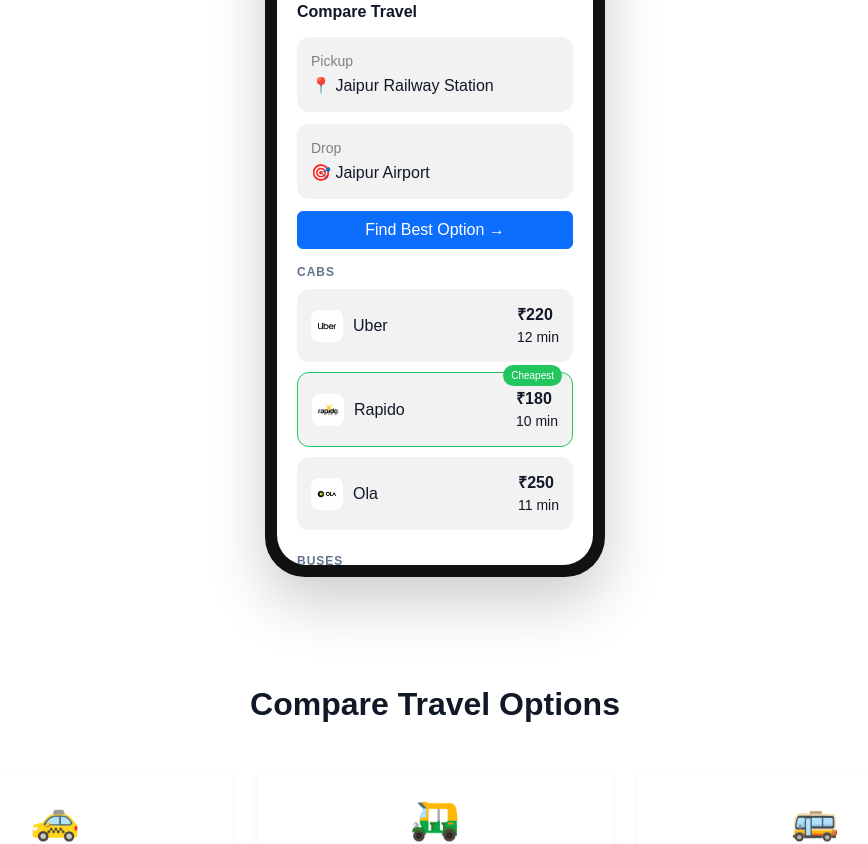
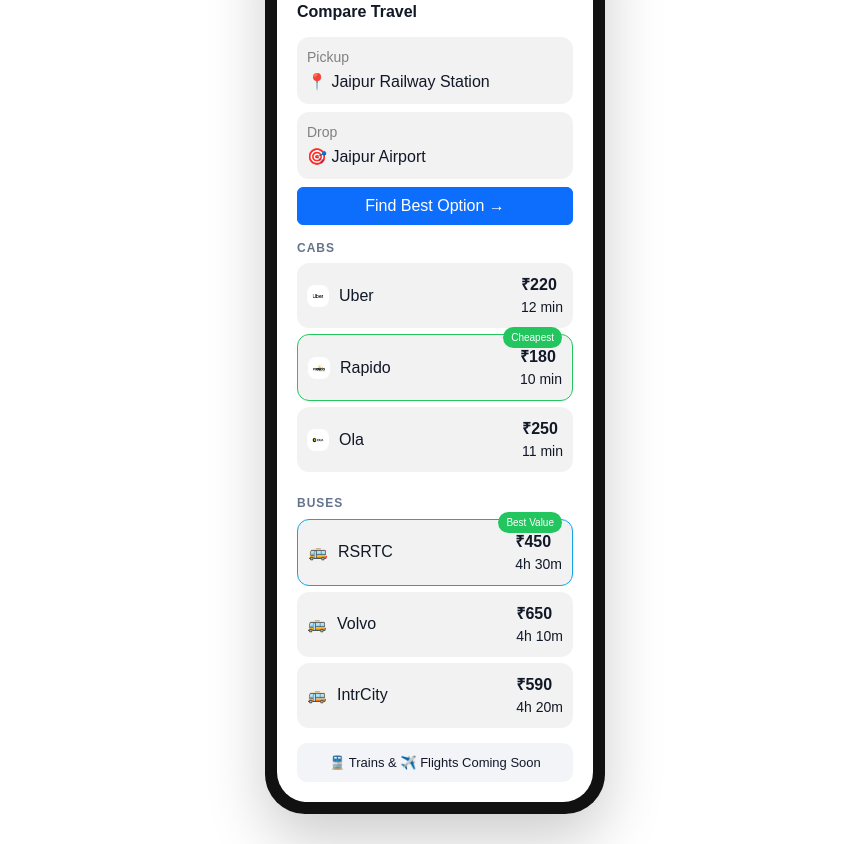
Before and after one commit to Auriga-cab/aurigax-website, a React (Vite) app: page / in a window 1280 px wide. Shown: the part 740-1584 px from the top of the page, without its empty margins (205-1073 px from the left). Built offline with nearby package versions, Linux system fonts and the light colour scheme.

Commit message:
seven commit

```diff
--- a/src/components/HomeHero.css
+++ b/src/components/HomeHero.css
@@ -181,7 +181,7 @@ body.dark-theme .network-svg path {
 
 .phone-frame {
   width: 340px;
-  height: 680px;
+  min-height: 780px;
   background: #111;
   border-radius: 40px;
   padding: 12px;
@@ -195,21 +195,22 @@ body.dark-theme .network-svg path {
   border-radius: 30px;
   padding: 20px;
   overflow: hidden;
+  overflow-y: auto;
 }
 
 .mockup-input {
   background: rgba(0,0,0,0.05);
-  padding: 14px;
+  padding: 10px;
   border-radius: 12px;
-  margin-bottom: 12px;
+  margin-bottom: 8px;
 }
 
 .fare-card {
   display: flex;
   justify-content: space-between;
   align-items: center;
-  padding: 14px;
-  margin-top: 10px;
+  padding: 10px;
+  margin-top: 6px;
   border-radius: 12px;
   background: rgba(0,0,0,0.05);
 }
@@ -221,8 +222,8 @@ body.dark-theme .network-svg path {
 }
 
 .provider-logo {
-  width: 32px;
-  height: 32px;
+  width: 22px;
+  height: 22px;
   object-fit: contain;
   background: white;
   border-radius: 8px;
--- a/src/components/HomeHero.jsx
+++ b/src/components/HomeHero.jsx
@@ -188,12 +188,8 @@ function HomeHero() {
 <div className="coming-soon-box">
 
   <div className="coming-item">
-    🚆 Trains - Coming Soon
-  </div>
-
-  <div className="coming-item">
-    ✈️ Flights - Coming Soon
-  </div>
+  🚆 Trains & ✈️ Flights Coming Soon
+</div>
 
 </div>
 
```
